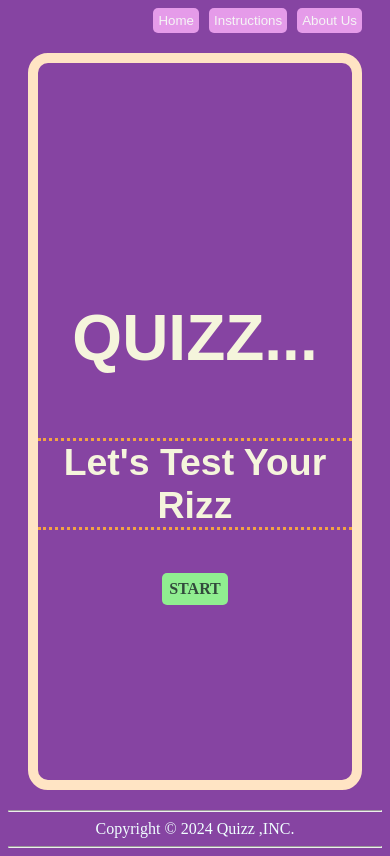
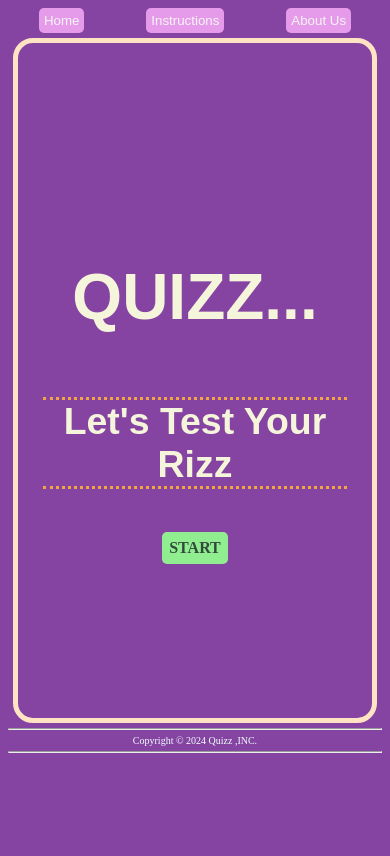
Before and after one commit to PranaVwrks/quiz, a plain HTML site: page index.html in a window 390 px wide. Drawn offline with Linux system fonts and the light colour scheme; a web font is replaced by a local one.

Commit message:
Update style.css
updated @media for devices under 600px

```diff
--- a/style.css
+++ b/style.css
@@ -74,6 +74,7 @@ footer{
   color: azure;
   }
 
+
 @media (max-width: 600px) {
 
      .heading h1{
@@ -82,6 +83,25 @@ footer{
 
      .heading h3{
        border-top: 3px dotted rgb(243, 164, 67);
+       text-wrap: wrap;
+       margin-left: 25px;
+       margin-right: 25px;
      }
 
+     .two-container{
+      height: 80vh;
+      border: 5px solid bisque ;
+      border-radius: 20px;
+      margin: 5px;
+    }
+
+    .one-container{
+      justify-content: space-around;
+      margin: 5px;
+    }
+
+    footer{
+      font-size: 10px;
+    }
+
 }
```
